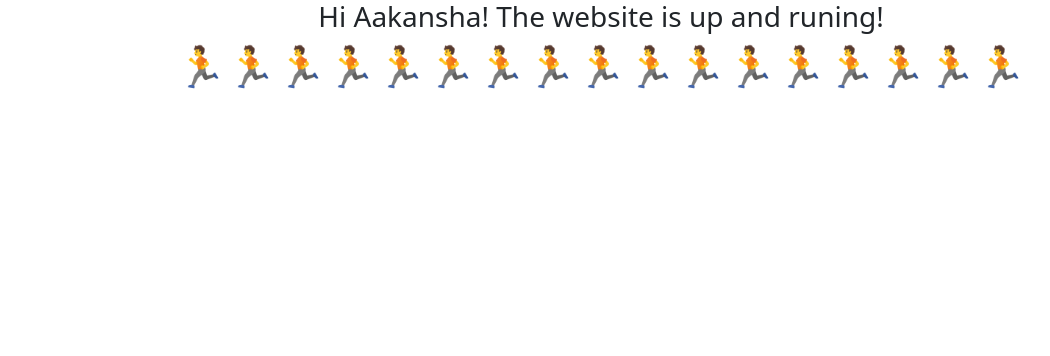
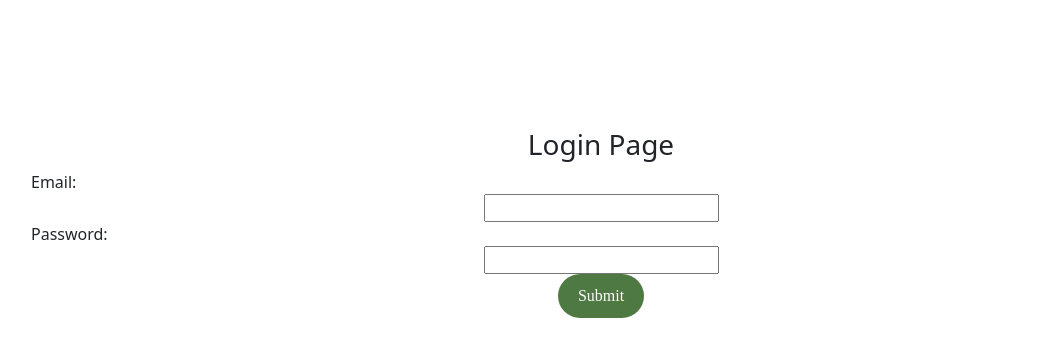
Before and after one commit to Joshi-Vedanshu/ProjectManagementApplication, a React (Create React App) app in the folder Frontend/: page /login in a window 1280 px wide. Shown: the top 356 px of the page, without its empty margins (39-1089 px from the left). Built offline with nearby package versions, Linux system fonts and the light colour scheme.

Commit message:
Added Component and Css folder

```diff
--- a/Frontend/src/App.js
+++ b/Frontend/src/App.js
@@ -1,11 +1,10 @@
-import React from "react";
 import "./App.css";
+import Routing from "./components/Routing";
 
 function App() {
   return (
     <div className="App">
-      <h3>Hi Aakansha! The website is up and runing!</h3>
-      <h1>🏃🏃🏃🏃🏃🏃🏃🏃🏃🏃🏃🏃🏃🏃🏃🏃🏃</h1>
+      <Routing />
     </div>
   );
 }
--- /dev/null
+++ b/Frontend/src/components/Button.js
@@ -0,0 +1,55 @@
+import React from "react";
+import "../css/Button.css";
+
+const STYLES = [
+  "btn--primary--solid",
+  "btn--green--solid",
+  "btn--danger--solid",
+  "btn--success--solid",
+  "btn--grey--solid",
+  "btn--pink--solid",
+  "btn--primary--outline",
+  "btn--green--outline",
+  "btn--danger--outline",
+  "btn--success--outline",
+  "btn--grey--outline",
+  "btn--pink--outline",
+];
+
+const SIZES = [
+  "btn--extra",
+  "btn--large",
+  "btn--medium",
+  "btn--small",
+  "btn--mini",
+];
+
+const Button = ({
+  children,
+  type,
+  onClick,
+  buttonStyle,
+  buttonSize,
+  value,
+  disabled,
+}) => {
+  const checkButtonStyle = STYLES.includes(buttonStyle)
+    ? buttonStyle
+    : STYLES[0];
+
+  const checkButtonSize = SIZES.includes(buttonSize) ? buttonSize : SIZES[2];
+
+  return (
+    <button
+      className={`btn ${checkButtonStyle} ${checkButtonSize}`}
+      onClick={onClick}
+      type={type}
+      value={value}
+      disabled={disabled}
+    >
+      {children}
+    </button>
+  );
+};
+
+export default Button;
--- /dev/null
+++ b/Frontend/src/components/Routing.js
@@ -0,0 +1,19 @@
+import React from "react";
+import { BrowserRouter, Routes, Route } from "react-router-dom";
+import UserLogin from "./loginPage";
+
+// add your page add Route below between switch and inside route add your component
+
+export default class Routing extends React.Component {
+  render() {
+    return (
+      <div>
+        <BrowserRouter>
+          <Routes>
+            <Route path="/login" element={<UserLogin />} />
+          </Routes>
+        </BrowserRouter>
+      </div>
+    );
+  }
+}
--- /dev/null
+++ b/Frontend/src/components/loginPage.js
@@ -0,0 +1,40 @@
+import React, { useState } from "react";
+import "../css/loginPage.css";
+import Button from "./Button.js";
+
+function UserLogin(props) {
+  // const email = useFormInput('')
+  // const password = useFormInput('')
+  const email = "random.email";
+  const password = "12345";
+  const [error, setError] = useState(null);
+  const [user, setUser] = useState(null);
+
+  const login = () => {
+    setError(null);
+    console.log(error);
+    setUser("admin");
+    console.log(user);
+  };
+
+  return (
+    <form className="login-form container">
+      <p className="h3 login-heading">Login Page</p>
+      <article className="email-block">
+        <label className="pe-3 row">Email:</label>
+        <input type="text col"></input>
+      </article>
+      <article className="password-block">
+        <label className="pe-3 row">Password:</label>
+        <input type="text col"></input>
+      </article>
+      <article>
+        <Button buttonStyle={"btn--green--solid"} buttonSize={"btn--medium"}>
+          Submit
+        </Button>
+      </article>
+    </form>
+  );
+}
+
+export default UserLogin;
--- /dev/null
+++ b/Frontend/src/css/Button.css
@@ -0,0 +1,124 @@
+:root{
+    --primary:#071a6d;
+    --green:#4f7942;
+    --danger:#a50021;
+    --success:#75fa83;
+    --dark:#181717;
+    --white:#fdfdfd;
+    --grey:#a9a9a9;
+    --pink:#c11b66;
+
+  }
+
+  .btn{
+    font-family:Greyhound Sans Regular !important ;
+    font-weight: 500  !important;
+    border-radius: 70px  !important;
+    cursor: pointer  !important;
+    transition: transform 0.3s ease  !important;
+
+  }
+
+  .btn:hover{
+    transform: translateY(-3px)  !important;
+  }
+
+
+  .btn--primary--solid{
+    background: var(--primary)  !important;
+    color: var(--white)  !important;
+    border:none  !important;
+  }
+
+  .btn--green--solid{
+    background: var(--green)  !important;
+    color: var(--white)  !important;
+    border:none  !important;
+  }
+
+  .btn--danger--solid{
+    background: var(--danger)  !important;
+    color: var(--white)  !important;
+    border:none  !important;
+  }
+
+  .btn--success--solid{
+    background: var(--success)  !important;
+    color: var(--white)  !important;
+    border:none  !important;
+  }
+
+  .btn--grey--solid{
+    background: var(--grey)  !important;
+    color: var(--black)  !important;
+    border:none  !important;
+  }
+
+  .btn--grey--solid{
+    background: var(--pink)  !important;
+    color: var(--black)  !important;
+    border:none  !important;
+  }
+
+  .btn--primary--outline{
+    background-color: transparent  !important;
+    color: var(--primary)  !important;
+    border: 2px solid var(--primary)  !important;
+  }
+
+  .btn--green--outline{
+    background-color: transparent  !important;
+    color: var(--green)  !important;
+    border: 2px solid var(--green)  !important;
+  }
+
+  .btn--danger--outline{
+    background-color: transparent  !important;
+    color: var(--danger)  !important;
+    border: 2px solid var(--danger)  !important;
+  }
+
+  .btn--success--outline{
+    background-color: transparent  !important;
+    color: var(--success)  !important;
+    border: 2px solid var(--success)  !important;
+  }
+
+  .btn--grey--outline{
+    background-color: transparent  !important;
+    color: var(--grey)  !important;
+    border: 2px solid var(--grey)  !important;
+  }
+
+  .btn--pink--outline{
+    background-color: transparent  !important;
+    color: var(--pink)  !important;
+    border: 2px solid var(--pink)  !important;
+  }
+
+
+
+  .btn--medium{
+    padding: 10px 20px  !important;
+    font-size: 18 px  !important;
+  }
+
+  .btn--large{
+    padding: 15px 30px  !important;
+    font-size: 20 px  !important;
+  }
+
+  .btn--small{
+      padding: 5px 5px  !important;
+      font-size: 16 px  !important;
+  }
+
+  .btn--mini{
+    padding: 2px 2px  !important;
+    font-size: 14 px  !important;
+  }
+
+  .btn--extra{
+    padding: 25px 35px  !important;
+    font-size: 30 px  !important;
+  }
--- /dev/null
+++ b/Frontend/src/css/loginPage.css
@@ -0,0 +1,17 @@
+*{
+    margin: 0;
+    padding: 0;
+}
+
+.login-form {
+    display:block;
+    width:50%;
+    margin:0 auto;
+    padding-top: 10%;
+    padding-left: 15%
+  }
+
+.login-heading{
+    justify-content: center;
+
+}
```
